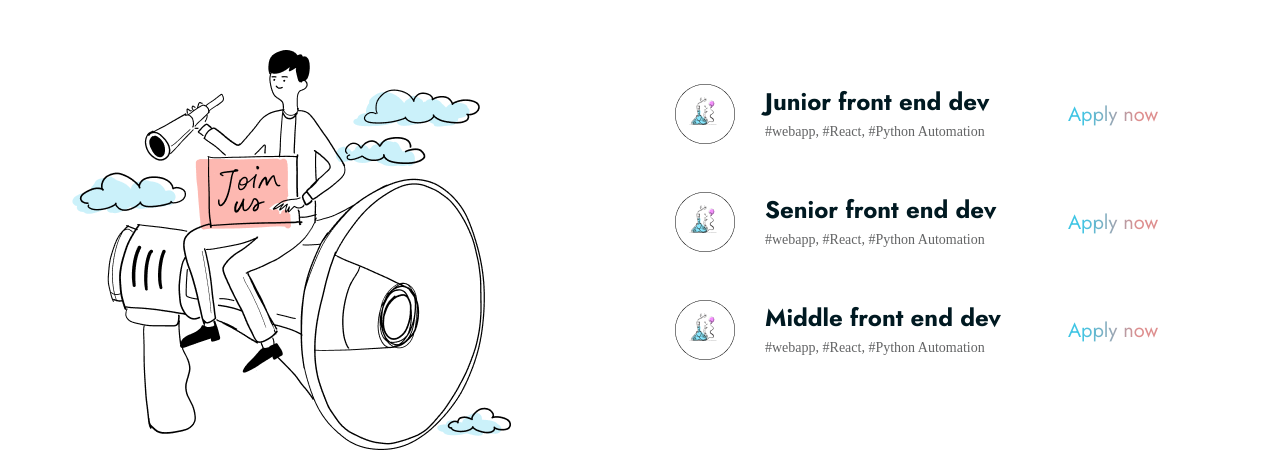
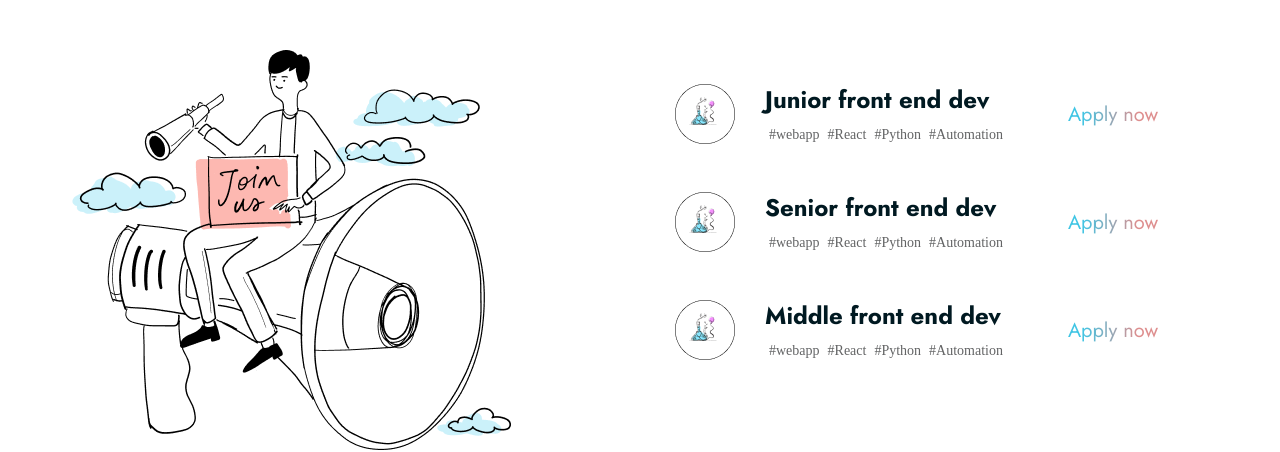
Before and after one commit to mariklim/react_mui, a React (Create React App) app: page / in a window 1280 px wide. Shown: the part 180-632 px from the top of the page. Built offline with nearby package versions, Linux system fonts and the light colour scheme.

Commit message:
add .map for tags

```diff
--- a/src/components/Job.js
+++ b/src/components/Job.js
@@ -1,7 +1,7 @@
 import JobList from '../data/JobList.json';
 import JobIcon from '../img/job_icon_1.png';
 import BgHover from '../img/bg_hover.png';
-import {makeStyles} from "@mui/styles";
+import { makeStyles } from "@mui/styles";
 
 const useStyles = makeStyles((theme) => ({
 
@@ -16,59 +16,66 @@ const useStyles = makeStyles((theme) => ({
             cursor: "pointer",
         }
     },
-    jobRow:{
-        height:'88px',
-        paddingRight:'40px',
-        paddingLeft:'15px',
+    jobRow: {
+        height: '88px',
+        paddingRight: '40px',
+        paddingLeft: '15px',
         display: 'flex',
         alignItems: 'center',
         justifyContent: 'center',
-        margin:'20px',
-        fontFamily:'Jost',
-        color:'#001921',
-        transition: 'transform .2s',
+        margin: '20px',
+        fontFamily: 'Jost',
+        color: '#001921',
         fontSize: '16px',
         '&:hover': {
             cursor: "pointer",
-            backgroundImage:`url(${BgHover})`,
-            backgroundRepeat  : 'no-repeat',
+            backgroundImage: `url(${BgHover})`,
+            backgroundRepeat: 'no-repeat',
             backgroundSize: 'contain',
             transform: 'scale(1.02)'
         }
     },
-    tags:{
+    tags: {
+        display: 'inline-block',
         fontSize: '14px',
-        fontFamily:'Exo2',
-        color:'#636465',
-        fontWeight: 'Extra-light'
+        fontFamily: 'Exo2',
+        color: '#636465',
+        fontWeight: 'Extra-light',
+        padding: '0px 4px',
+        lineHeight: '1px'
     }
 }))
-
 function Job() {
     const classes = useStyles()
     return (
         <div>
             {
                 JobList.map((job, index) => {
-                    return <div key={index}
-                    className={classes.jobRow}
-                    >
 
+                    return <div key={index} className={classes.jobRow}>
                         <img src={JobIcon} alt="job icon" />
-                        <div style={{marginRight:'auto', marginLeft:'30px', lineHeight:'10px'}}>
+                        <div style={{ marginRight: 'auto', marginLeft: '30px', lineHeight: '1px' }}>
                             <h2>{job.name}</h2>
 
-                                <p className={classes.tags}>{job.tags}</p>
-
+                            {/* ciclo per tags */}
+                            {
+                                job.tags.map((tag) => {
+                                    return <p className={classes.tags} >{tag}</p>
+                                })
+                            }
                         </div>
-                        <a  className={classes.coloredLink} href={job.link} target="_blank">Apply now</a>
-
+                        <a className={classes.coloredLink} href={job.link} target="_blank">Apply now</a>
                     </div>
                 })
             }
+
 
         </div>
     );
 }
 
 export default Job;
+{/*
+                            <span  className={classes.tags}>{job.tags[0]}</span>
+                            <span  className={classes.tags}>{job.tags[1]}</span>
+                            <span  className={classes.tags}>{job.tags[2]}</span> */}
--- a/src/data/JobList.json
+++ b/src/data/JobList.json
@@ -1,17 +1,17 @@
 [
     {
         "name": "Junior front end dev",
-        "tags": "#webapp, #React, #Python Automation",
+        "tags": ["#webapp", "#React", "#Python", "#Automation"],
         "link": "https://www.linkedin.com/jobs/view/2801348656/?refId=R1Iy1elZX%2F8kJhTXXp9yAA%3D%3D"
     },
     {
         "name": "Senior front end dev",
-        "tags": "#webapp, #React, #Python Automation",
+        "tags": ["#webapp", "#React", "#Python", "#Automation"],
         "link": "https://www.linkedin.com/jobs/view/2801348656/?refId=R1Iy1elZX%2F8kJhTXXp9yAA%3D%3D"
     },
     {
         "name": "Middle front end dev",
-        "tags": "#webapp, #React, #Python Automation",
+        "tags": ["#webapp", "#React", "#Python", "#Automation"],
         "link": "https://www.linkedin.com/jobs/view/2801348656/?refId=R1Iy1elZX%2F8kJhTXXp9yAA%3D%3D"
     }
 ]
```
